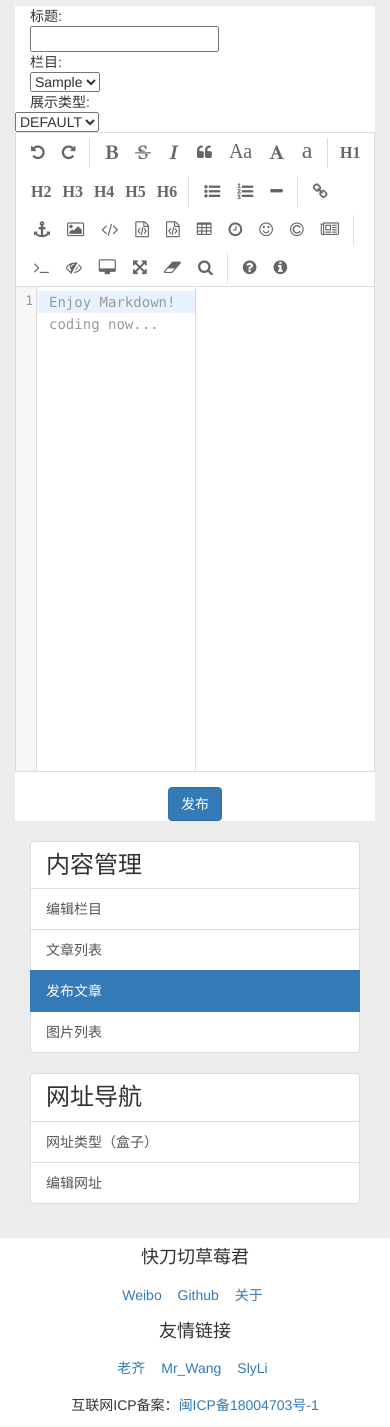
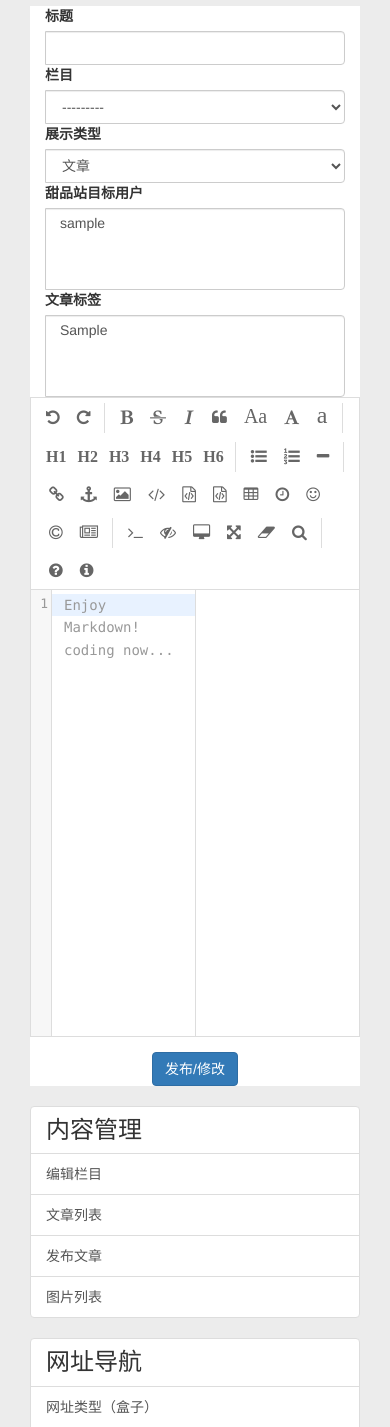
Before and after one commit to Zaaachary/Zrawberry, a Django app: page /article/article-post/ in a window 390 px wide. Shown: the part 54-1481 px from the top of the page. Run offline with Django 3.2, Linux system fonts and the light colour scheme; a user stored in the database is signed in; tables that the repository leaves empty hold one stand-in row (values such as "Sample post"); some libraries are stand-ins or nearby versions.

Commit message:
优化文章发布修改，使用类试图 增加了tag原型

```diff
--- a/Zrawberry2020/article/urls.py
+++ b/Zrawberry2020/article/urls.py
@@ -6,14 +6,16 @@
 urlpatterns = [
     # 后台
     path('article-column/', views.article_column, name="article_column"),
-    path('article-post/', views.article_post, name="article_post"),
+    # path('article-post/', views.article_post, name="article_post"),   # 旧版的post
+    path('article-post/', views.ArticlePostView.as_view(), name="article_post"),
     path('article-list/', views.article_list, name="article_list"),
     re_path('article-detail/(?P<id>\d+)/(?P<slug>[-\w]+)/$',
             views.article_detail, name="article_detail"),
     # 后台功能
-    path('del-articlde/', views.del_article, name="del_article"),
+    path('del-article/', views.del_article, name="del_article"),
     path('delete-column/', views.delete_article_column, name="del_article_column"),
-    path('redit-article/<int:article_id>/', views.redit_article, name="redit_article"),
+    # path('redit-article/<int:article_id>/', views.redit_article, name="redit_article"),
+    path('redit-article/<int:pk>/<slug:slug>/', views.ArticleEditView.as_view(), name="redit_article"),
     path('rename-column/', views.rename_article_column, name="rename_article_column"),
     # 前台
     path('', views.article_titles, name="article_titles"),
--- a/Zrawberry2020/article/views.py
+++ b/Zrawberry2020/article/views.py
@@ -6,8 +6,11 @@
 from django.core.paginator import Paginator, EmptyPage, PageNotAnInteger
 from django.http import HttpResponse, HttpResponseRedirect, Http404
 from django.urls import reverse
+from django.views.generic.edit import CreateView, UpdateView
+from django.utils.decorators import method_decorator
 
-from .models import ArticleColumn, ArticlePost
+
+from .models import ArticleColumn, ArticlePost, ArticleTag
 from .forms import ArticleColumnForm, ArticlePostForm, CommentForm
 
 
@@ -99,6 +102,32 @@
             "post": 'active',
         }
         return render(request, "article/column/article_post.html", context=context)
+
+
+class ArticlePostView(CreateView):
+    model = ArticlePost
+    # title, column, body, showtype,targetuser
+    fields = ['title', 'column', 'showtype', 'targetuser', 'body', 'tags']
+    template_name = 'article/column/article_post.html'
+
+    def form_valid(self, form):
+        form.instance.author = self.request.user
+        return super().form_valid(form)
+
+    @method_decorator(login_required)
+    def dispatch(self, request, *args, **kwargs):
+        return super(ArticlePostView, self).dispatch(request, *args, **kwargs)
+
+
+class ArticleEditView(UpdateView):
+    model = ArticlePost
+    fields = ['title', 'column', 'showtype', 'targetuser', 'body', 'tags']
+    template_name = 'article/column/article_post.html'
+    # template_name_suffix = '_update_form'
+
+    @method_decorator(login_required)
+    def dispatch(self, request, *args, **kwargs):
+        return super(ArticleEditView, self).dispatch(request, *args, **kwargs)
 
 
 @login_required()
--- a/Zrawberry2020/navigation/views.py
+++ b/Zrawberry2020/navigation/views.py
@@ -6,9 +6,6 @@
 
 from .models import LinkBox
 from .forms import LinkForm
-
-
-
 
 
 @login_required
--- a/Zrawberry2020/templates/article/column/article_list.html
+++ b/Zrawberry2020/templates/article/column/article_list.html
@@ -23,7 +23,7 @@
                     <td>{{ article.column }}</td>
                     <td>{{ article.viewed }}</td>
                     <td>
-                        <a name="edit" href="{% url 'article:redit_article' article.id %}">
+                        <a name="edit" href="{% url 'article:redit_article' article.id article.slug %}">
                             <span class="glyphicon glyphicon-pencil"></span></a>
                         <a name="delete" href="javascript:" onclick="del_article(this,{{ article.id }})">
                             <span class="glyphicon glyphicon-trash" style="margin-left:20px"></span></a>
--- a/Zrawberry2020/templates/article/column/article_post.html
+++ b/Zrawberry2020/templates/article/column/article_post.html
@@ -1,30 +1,38 @@
 {% extends "common/back_base.html" %}
 {% load static %}
+{% load account_extras %}
 {% block title %}文章栏目{% endblock %}
 {% block content %}
     <link rel="stylesheet" href="{% static 'editor/css/style.css' %}">
     <link rel="stylesheet" href="{% static 'editor/css/editormd.css' %}">
 
 
-<form class="form-horizontal" action="." method="post">
+    <form class="form-horizontal" method="post">
         {% csrf_token %}
-    <div class="row">
-        <div class="col-md-2"><span>标题:</span></div>
-        <div class="col-md-10">{{ article_post_form.title }}</div>
+        <div class="col-sm-6">
+            <div class="col-xs-12 input-group">
+                <label for="id_title">标题</label>
+                {#            <div class="col-md-2"><span>标题:</span></div>#}
+                {{ form.title|addclass:"form-control" }}
             </div>
-    <div class="row">
-        <div class="col-md-2"><span>栏目:</span></div>
-        <div class="col-md-10">
-            <select id="which_column">
-                {% for column in article_columns %}
-                    <option value="{{ column.id }}">{{ column.column }}</option>
-                {% endfor %}
-            </select>
+            <div class="col-xs-12 input-group">
+                <label for="id_column">栏目</label>
+                {{ form.column|addclass:"form-control" }}
+            </div>
+            <div class="col-xs-12 input-group">
+                <label for="id_showtype">展示类型</label>
+                {{ form.showtype|addclass:"form-control" }}
             </div>
         </div>
-    <div class="row">
-        <div class="col-md-2"><span>展示类型:</span></div>
-        {{ article_post_form.showtype }}
+        <div class="col-sm-6">
+            <div class="col-xs-12 input-group">
+                <label for="id_targetuser">甜品站目标用户</label>
+                {{ form.targetuser|addclass:"form-control" }}
+            </div>
+            <div class="col-xs-12 input-group">
+                <label for="id_tags">文章标签</label>
+                {{ form.tags|addclass:"form-control" }}
+            </div>
         </div>
         {#        <div class="row" style="margin-top: 10px;">#}
         {#            <div class="col-md-2 text-right"><span>文章标签:</span></div> #}
@@ -38,48 +46,48 @@
         {#                {% endfor %}    #}
         {#            </div>#}
         {#        </div>#}
-    <div class="row">
+        <div class="col-md-12 row">
             <div id="editormd">
-            <textarea style="display:none;" id="id_body"></textarea>
+                {{ form.body }}
             </div>
         </div>
         <div class="row text-center">
-        <input type="button" class="btn btn-primary" value="发布" onclick="publish_article()">
+            <input type="submit" class="btn btn-primary" value="发布/修改">
         </div>
     </form>
 
 {% endblock %}
 {% block javascript %}
-    <script type="text/javascript" src="{% static 'js/layer.js' %}"></script>
+    {#    <script type="text/javascript" src="{% static 'js/layer.js' %}"></script>#}
     {#<script type="text/javascript" src="{% static 'js/json2.js' %}"></script>#}
-    <script type="text/javascript">
-        function publish_article() {
-            var title = $("#id_title").val();
-            var column_id = $("#which_column").val();
-            var body = $("#id_body").val();
-            var showtype = $("#id_showtype").val();
+    {#    <script type="text/javascript">#}
+    {#        function publish_article() {#}
+    {#            var title = $("#id_title").val();#}
+    {#            var column_id = $("#which_column").val();#}
+    {#            var body = $("#id_body").val();#}
+    {#            var showtype = $("#id_showtype").val();#}
     {#var article_tags = [];#}
     {#$.each($("input[name='article_tag']:checked"), function(){article_tags.push($(this).val());});#}
-            $.ajax({
-                url: "{% url 'article:article_post' %}",
-                type: "POST",
+    {#            $.ajax({#}
+    {#                url: "{% url 'article:article_post' %}",#}
+    {#                type: "POST",#}
     {#data: {"title":title, "body":body, "column_id":column_id, "tags":JSON.stringify(article_tags)},#}
-                data: {"title": title, "body": body, "column_id": column_id, "showtype":showtype },
-                success: function (e) {
-                    if (e == "3") {
-                        layer.msg("项目名称必须写，不能空。");
-                    } else if (e == "2") {
-                        layer.msg("发送失败.");
-                    } else {
-                        layer.msg("发送成功");
+    {#                data: {"title": title, "body": body, "column_id": column_id, "showtype": showtype},#}
+    {#                success: function (e) {#}
+    {#                    if (e == "3") {#}
+    {#                        layer.msg("项目名称必须写，不能空。");#}
+    {#                    } else if (e == "2") {#}
+    {#                        layer.msg("发送失败.");#}
+    {#                    } else {#}
+    {#                        layer.msg("发送成功");#}
     {#parent.location.href = "{% url 'article:article_list' %}";#}
-                        parent.location.href = e;
+    {#                        parent.location.href = e;#}
     {#location.reload()#}
-                    }
-                },
-            });
-        }
-    </script>
+    {#                    }#}
+    {#                },#}
+    {#            });#}
+    {#        }#}
+    {#    </script>#}
 
     <script type="text/javascript" src='{% static "editor/editormd.min.js" %}'></script>
     <script type="text/javascript">
--- a/Zrawberry2020/templates/article/column/redit_article.html
+++ b/Zrawberry2020/templates/article/column/redit_article.html
@@ -10,6 +10,7 @@
 {% endblock %}
 
 {% block content %}
+{{ form }}
     <div>
         <form class="form-horizontal" action="." method="post">{% csrf_token %}
             <div class="row" style="margin-top: 10px;">
@@ -62,7 +63,7 @@
             var column_id = $("#which_column").val();
             var body = $("#id_body").val();
             $.ajax({
-                url: "{% url 'article:redit_article' article.id %}",
+                {#url: "{% url 'article:redit_article' article.id %}",#}
                 type: "POST",
                 data: {"title": title, "body": body, "column_id": column_id},
                 success: function (e) {
--- a/Zrawberry2020/templates/article/front/article_titles.html
+++ b/Zrawberry2020/templates/article/front/article_titles.html
@@ -33,7 +33,7 @@
 
 {{ article.body|slice:'100' }}...
 
-<p><span class="label label-default">标签1</span> <span class="label label-default">标签2</span> <a
+<p>{% for tag in article.tags.all %}<span class="label label-default">{{ tag.tag }}</span>{% endfor %} <a
         href="{{ article.get_url_path }}">查看详细内容</a></p>
                 </textarea>
             </div>
--- a/Zrawberry2020/templates/common/back_base.html
+++ b/Zrawberry2020/templates/common/back_base.html
@@ -17,7 +17,8 @@
 {% include 'common/back_header.html' %}
 
 <div class="container content">
-    <div class="col-md-9" style="background-color: white">
+    <div class="col-md-9">
+        <div style="background: #FFF;">
         {% block content %}
             <div class="well-lg">
                 <h1>妙妙屋欢迎您的到访</h1>
@@ -27,6 +28,7 @@
                 {% endif %}
             </div>
         {% endblock %}
+        </div>
     </div>
 
     <div class="col-md-3">
```
Also changed, not shown: Zrawberry2020/article/admin.py (+8 -2 lines), Zrawberry2020/article/models.py (+22 -6 lines), Zrawberry2020/article/migrations/0009_auto_20200315_2311.py (added), Zrawberry2020/article/migrations/0010_auto_20200316_1559.py (added), Zrawberry2020/article/migrations/0011_auto_20200316_2139.py (added). Lines whose indentation alone changed are shown as unchanged.
